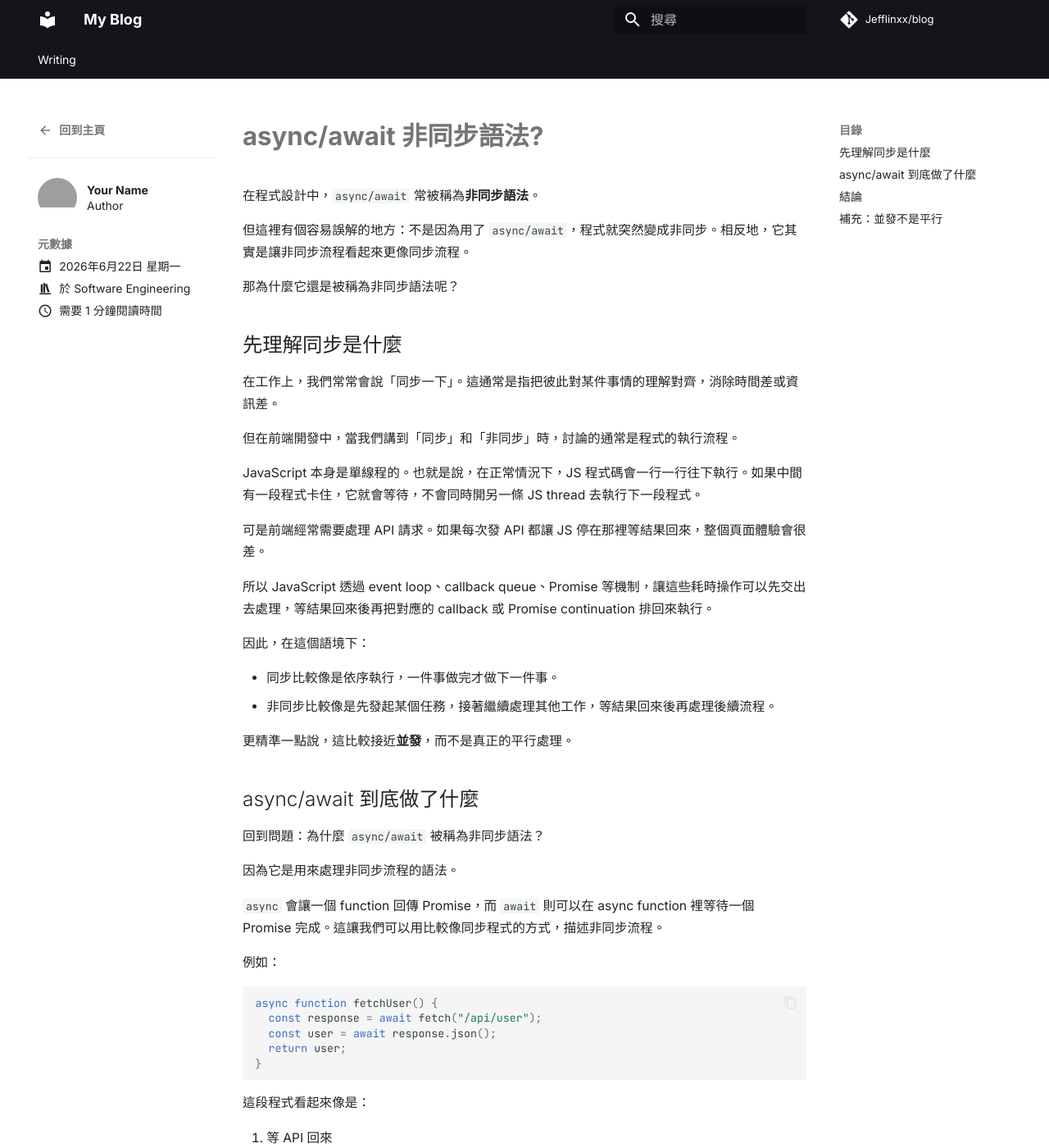
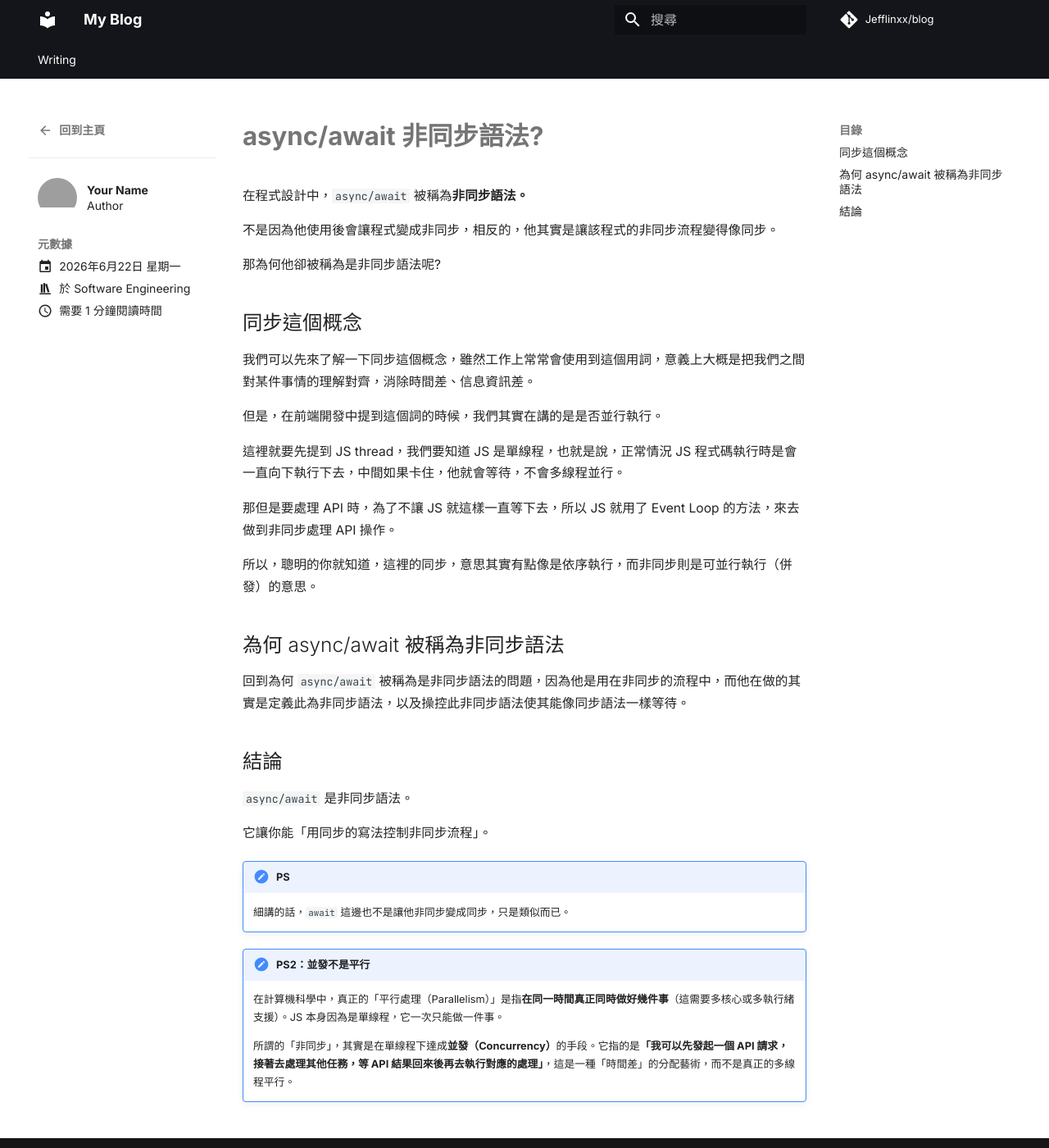
Before and after one commit to Jefflinxx/blog, an MkDocs documentation site: the page built from docs/writing/posts/2026-06-22-async-await-非同步語法.md, in a window 1280 px wide and 1400 px high. Shown: the whole window at 82% size. Built offline with MkDocs 1.6.1 and Material for MkDocs 9.7.7, drawn with Linux system fonts in a browser that asks for light colours; comment, search, counter and statistics services are not loaded; some of the changed text lies outside the part shown; grey boxes are pictures that could not be loaded.

Commit message:
Format async await article

````diff
--- a/docs/writing/posts/2026-06-22-async-await-非同步語法.md
+++ b/docs/writing/posts/2026-06-22-async-await-非同步語法.md
@@ -16,77 +16,42 @@ draft: false
 
 # async/await 非同步語法?
 
-在程式設計中，`async/await` 常被稱為**非同步語法**。
+在程式設計中，`async/await` 被稱為**非同步語法。**
 
-但這裡有個容易誤解的地方：不是因為用了 `async/await`，程式就突然變成非同步。相反地，它其實是讓非同步流程看起來更像同步流程。
+不是因為他使用後會讓程式變成非同步，相反的，他其實是讓該程式的非同步流程變得像同步。
 
 <!-- more -->
 
-那為什麼它還是被稱為非同步語法呢？
+那為何他卻被稱為是非同步語法呢?
 
-## 先理解同步是什麼
+## 同步這個概念
 
-在工作上，我們常常會說「同步一下」。這通常是指把彼此對某件事情的理解對齊，消除時間差或資訊差。
+我們可以先來了解一下同步這個概念，雖然工作上常常會使用到這個用詞，意義上大概是把我們之間對某件事情的理解對齊，消除時間差、信息資訊差。
 
-但在前端開發中，當我們講到「同步」和「非同步」時，討論的通常是程式的執行流程。
+但是，在前端開發中提到這個詞的時候，我們其實在講的是是否並行執行。
 
-JavaScript 本身是單線程的。也就是說，在正常情況下，JS 程式碼會一行一行往下執行。如果中間有一段程式卡住，它就會等待，不會同時開另一條 JS thread 去執行下一段程式。
+這裡就要先提到 JS thread，我們要知道 JS 是單線程，也就是說，正常情況 JS 程式碼執行時是會一直向下執行下去，中間如果卡住，他就會等待，不會多線程並行。
 
-可是前端經常需要處理 API 請求。如果每次發 API 都讓 JS 停在那裡等結果回來，整個頁面體驗會很差。
+那但是要處理 API 時，為了不讓 JS 就這樣一直等下去，所以 JS 就用了 Event Loop 的方法，來去做到非同步處理 API 操作。
 
-所以 JavaScript 透過 event loop、callback queue、Promise 等機制，讓這些耗時操作可以先交出去處理，等結果回來後再把對應的 callback 或 Promise continuation 排回來執行。
+所以，聰明的你就知道，這裡的同步，意思其實有點像是依序執行，而非同步則是可並行執行（併發）的意思。
 
-因此，在這個語境下：
+## 為何 async/await 被稱為非同步語法
 
-- 同步比較像是依序執行，一件事做完才做下一件事。
-- 非同步比較像是先發起某個任務，接著繼續處理其他工作，等結果回來後再處理後續流程。
-
-更精準一點說，這比較接近**並發**，而不是真正的平行處理。
-
-## async/await 到底做了什麼
-
-回到問題：為什麼 `async/await` 被稱為非同步語法？
-
-因為它是用來處理非同步流程的語法。
-
-`async` 會讓一個 function 回傳 Promise，而 `await` 則可以在 async function 裡等待一個 Promise 完成。這讓我們可以用比較像同步程式的方式，描述非同步流程。
-
-例如：
-
-```js
-async function fetchUser() {
-  const response = await fetch("/api/user");
-  const user = await response.json();
-  return user;
-}
-```
-
-這段程式看起來像是：
-
-1. 等 API 回來
-2. 等 JSON 解析完成
-3. 回傳 user
-
-但它不是把整個 JavaScript thread 卡死在那裡。`await` 等待的是 Promise 的結果。等待期間，控制權會先交回 event loop，讓其他任務有機會繼續執行。
-
-所以 `async/await` 的價值不是「把非同步變同步」，而是讓你能用同步的寫法，控制非同步流程。
+回到為何 `async/await` 被稱為是非同步語法的問題，因為他是用在非同步的流程中，而他在做的其實是定義此為非同步語法，以及操控此非同步語法使其能像同步語法一樣等待。
 
 ## 結論
 
 `async/await` 是非同步語法。
 
-它的重點不是讓程式變成非同步，而是讓你能**用同步的寫法控制非同步流程**。
+它讓你能「用同步的寫法控制非同步流程」。
 
-更細一點說，`await` 也不是把非同步真的變成同步。它只是讓 async function 在語法上暫停，等 Promise settled 之後再接著執行後面的流程。
+!!! note "PS"
 
-## 補充：並發不是平行
+    細講的話，`await` 這邊也不是讓他非同步變成同步，只是類似而已。
 
-在計算機科學中，真正的平行處理，也就是 parallelism，指的是在同一時間真的同時做好幾件事。這通常需要多核心或多執行緒支援。
+!!! note "PS2：並發不是平行"
 
-JavaScript 主執行緒本身一次只能做一件事。
+    在計算機科學中，真正的「平行處理（Parallelism）」是指**在同一時間真正同時做好幾件事**（這需要多核心或多執行緒支援）。JS 本身因為是單線程，它一次只能做一件事。
 
-所以我們在前端常說的非同步，更接近 concurrency，也就是並發。它的意思是：
-
-> 我可以先發起一個 API 請求，接著去處理其他任務，等 API 結果回來後，再執行對應的處理。
-
-這是一種時間分配的方式，而不是真正的多線程平行。
+    所謂的「非同步」，其實是在單線程下達成**並發（Concurrency）**的手段。它指的是**「我可以先發起一個 API 請求，接著去處理其他任務，等 API 結果回來後再去執行對應的處理」**，這是一種「時間差」的分配藝術，而不是真正的多線程平行。
````
